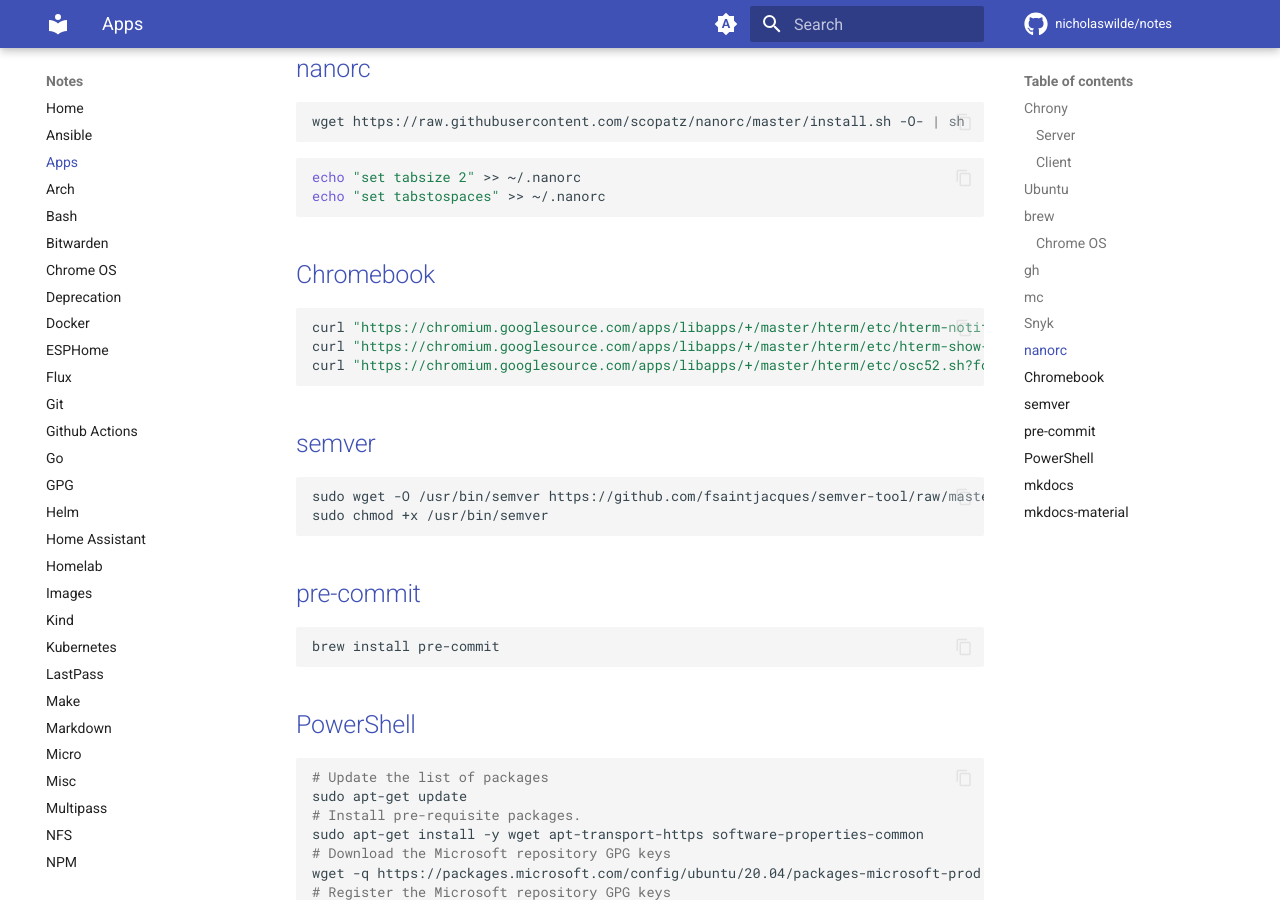
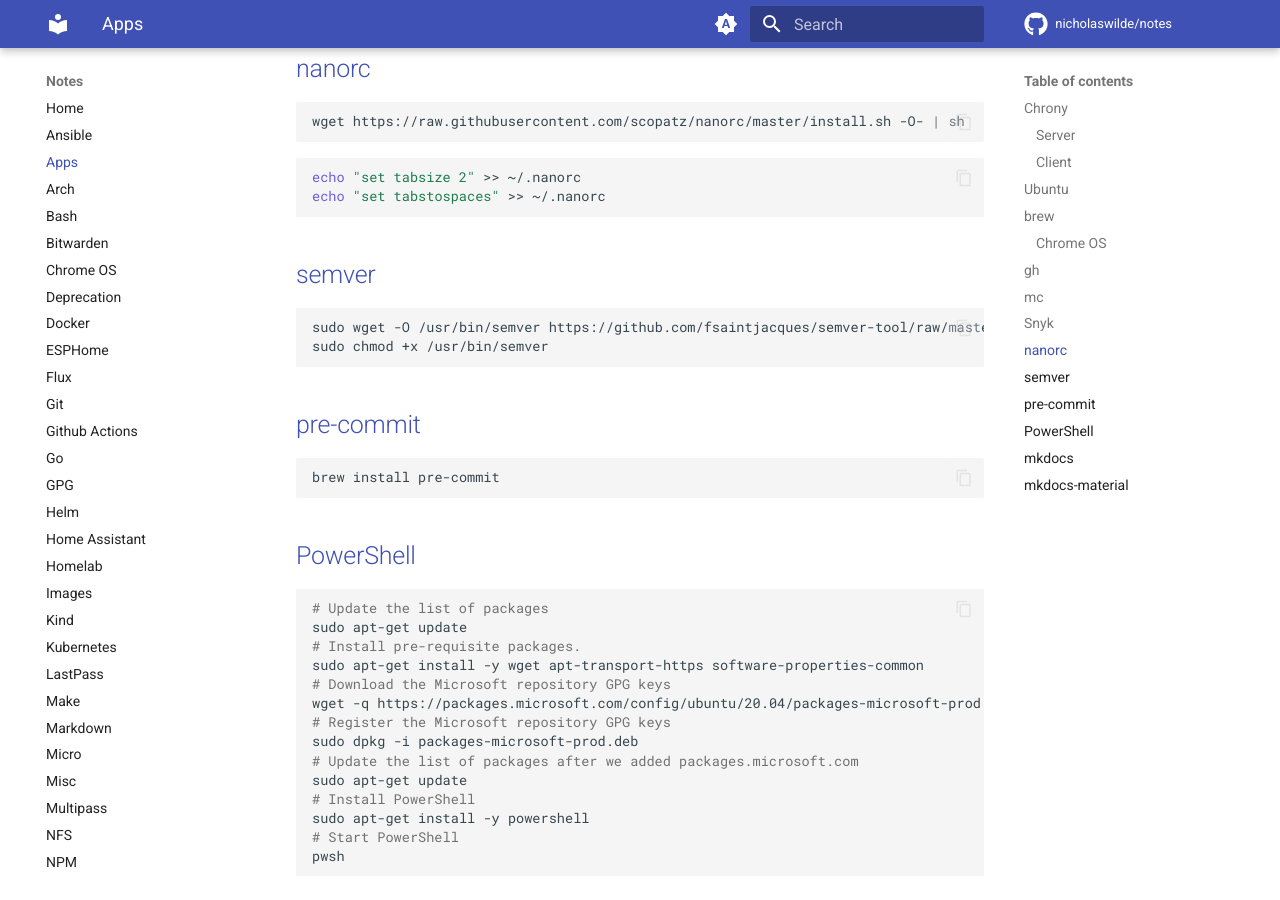
Before and after one commit to nicholaswilde/notes, an MkDocs documentation site: the page built from docs/apps.md, in a window 1280 px wide and 900 px high, scrolled down 2355 px. Built offline with MkDocs 1.6.1 and Material for MkDocs 9.7.7, drawn with Linux system fonts in a browser that asks for light colours; comment, search, counter and statistics services are not loaded.

Commit message:
Update apps.md

````diff
--- a/docs/apps.md
+++ b/docs/apps.md
@@ -125,14 +125,6 @@
 echo "set tabstospaces" >> ~/.nanorc
 ```
 
-## [Chromebook](https://chromium.googlesource.com/apps/libapps/+/hterm-1.80/nassh/doc/FAQ.md#How-do-I-copy-text-from-the-terminal)
-
-```shell
-curl "https://chromium.googlesource.com/apps/libapps/+/master/hterm/etc/hterm-notify.sh?format=TEXT"| base64 --decode | sudo tee /usr/bin/notify && sudo chmod +x /usr/bin/notify
-curl "https://chromium.googlesource.com/apps/libapps/+/master/hterm/etc/hterm-show-file.sh?format=TEXT"| base64 --decode | sudo tee /usr/bin/show-file && sudo chmod +x /usr/bin/show-file
-curl "https://chromium.googlesource.com/apps/libapps/+/master/hterm/etc/osc52.sh?format=TEXT"| base64 --decode | sudo tee /usr/bin/copy && sudo chmod +x /usr/bin/copy
-```
-
 ## [semver](https://github.com/fsaintjacques/semver-tool)
 
 ```shell
````
